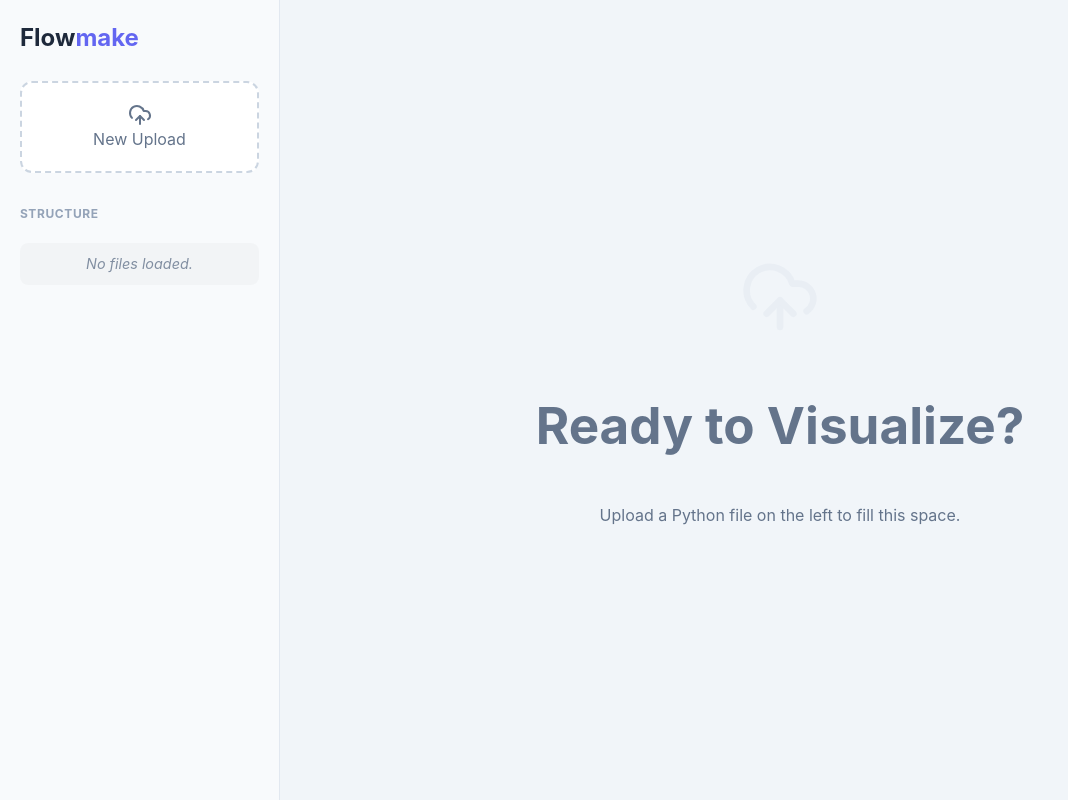
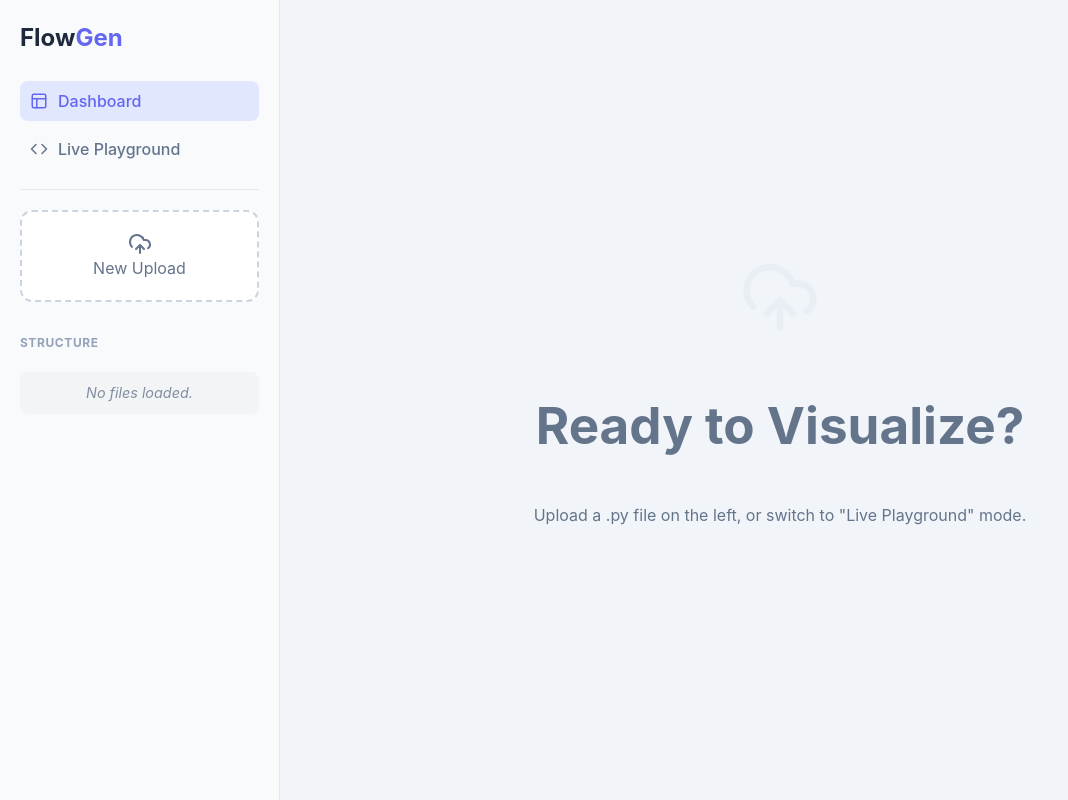
Before and after one commit to weeeol/Flowmake, a React (Vite) app in the folder frontend/: page / in a window 1280 px wide. Shown: the whole page, without its empty margins (0-1068 px from the left). Built offline with nearby package versions, Linux system fonts and the light colour scheme.

Commit message:
feat: implement view mode toggle between dashboard and live playground

```diff
--- a/frontend/src/App.jsx
+++ b/frontend/src/App.jsx
@@ -4,31 +4,37 @@ import axios from 'axios';
 import JSZip from 'jszip';
 import {
   UploadCloud, Loader2, AlertCircle, Download,
-  Folder, FolderOpen, Image as ImageIcon, ChevronRight
+  Folder, FolderOpen, Image as ImageIcon, ChevronRight,
+  Layout, Code
 } from 'lucide-react';
+import Playground from './Playground'; // Ensure this file exists
 import './App.css';
 
 function App() {
-  // State
+  // --- STATE MANAGEMENT ---
+  const [viewMode, setViewMode] = useState('dashboard'); // 'dashboard' | 'playground'
+
+  // Dashboard States
   const [loading, setLoading] = useState(false);
   const [error, setError] = useState(null);
   const [zipBlob, setZipBlob] = useState(null);
-
-  // Data Structure: { "Global": [img1, img2], "AuthClass": [img3] }
   const [folders, setFolders] = useState({});
   const [selectedFolder, setSelectedFolder] = useState(null);
 
-  // Cleanup memory
+  // Cleanup object URLs to prevent memory leaks
   useEffect(() => {
     return () => {
       Object.values(folders).flat().forEach(img => URL.revokeObjectURL(img.src));
     };
   }, [folders]);
 
+  // --- FILE UPLOAD HANDLER ---
   const onDrop = useCallback(async (acceptedFiles) => {
     const file = acceptedFiles[0];
     if (!file) return;
 
+    // Switch to dashboard view if a file is dropped
+    setViewMode('dashboard');
     setLoading(true);
     setError(null);
     setFolders({});
@@ -39,6 +45,7 @@ function App() {
     formData.append('file', file);
 
     try {
+      // Use 127.0.0.1 to avoid localhost DNS lag
       const response = await axios.post('http://127.0.0.1:8000/upload_flowchart_zip', formData, {
         headers: { 'Content-Type': 'multipart/form-data' },
         responseType: 'blob',
@@ -46,7 +53,7 @@ function App() {
 
       setZipBlob(response.data);
 
-      // Process ZIP and Group by Folder
+      // Parse ZIP
       const zip = await JSZip.loadAsync(response.data);
       const newFolders = {};
       const promises = [];
@@ -54,14 +61,14 @@ function App() {
       zip.forEach((relativePath, zipEntry) => {
         if (zipEntry.name.endsWith('.png')) {
           const promise = zipEntry.async('blob').then(blob => {
-            // Determine folder name from path (e.g. "UserManager/login.png")
+            // Path logic: "UserManager/login.png" vs "login.png"
             const parts = zipEntry.name.split('/');
             let folderName = "Global Functions";
             let fileName = zipEntry.name;
 
             if (parts.length > 1) {
-              folderName = parts[0]; // "UserManager"
-              fileName = parts[parts.length - 1]; // "login.png"
+              folderName = parts[0];
+              fileName = parts[parts.length - 1];
             }
 
             if (!newFolders[folderName]) newFolders[folderName] = [];
@@ -78,13 +85,13 @@ function App() {
       await Promise.all(promises);
       setFolders(newFolders);
 
-      // Select the first folder automatically
+      // Select first folder automatically
       const firstKey = Object.keys(newFolders)[0];
       if (firstKey) setSelectedFolder(firstKey);
 
     } catch (err) {
       console.error(err);
-      setError("Failed. Is Backend running?");
+      setError("Failed to process file. Is the Backend running?");
     } finally {
       setLoading(false);
     }
@@ -108,23 +115,39 @@ function App() {
   return (
     <div className="dashboard">
 
-      {/* --- LEFT SIDEBAR (Navigation) --- */}
+      {/* --- SIDEBAR --- */}
       <div className="sidebar">
         <div className="brand">
-          <h2>Flow<span className="accent">make</span></h2>
+          <h2>Flow<span className="accent">Gen</span></h2>
         </div>
 
-        {/* Mini Upload Area */}
+        {/* 1. Navigation Switches */}
+        <div className="nav-buttons">
+          <button
+            className={`nav-btn ${viewMode === 'dashboard' ? 'active' : ''}`}
+            onClick={() => setViewMode('dashboard')}
+          >
+            <Layout size={18} /> Dashboard
+          </button>
+          <button
+            className={`nav-btn ${viewMode === 'playground' ? 'active' : ''}`}
+            onClick={() => setViewMode('playground')}
+          >
+            <Code size={18} /> Live Playground
+          </button>
+        </div>
+
+        {/* 2. Dashboard Specific Controls (Only show if in Dashboard mode) */}
+        {viewMode === 'dashboard' && (
+          <>
             <div {...getRootProps()} className={`mini-dropzone ${isDragActive ? 'active' : ''}`}>
               <input {...getInputProps()} />
               {loading ? <Loader2 className="spin" /> : <UploadCloud />}
               <span>{loading ? "Processing..." : "New Upload"}</span>
             </div>
 
-        {/* Error Message */}
             {error && <div className="error-msg"><AlertCircle size={14}/> {error}</div>}
 
-        {/* Folder List */}
             <div className="folder-list">
               <h3>Structure</h3>
               {Object.keys(folders).length === 0 && <p className="empty-state">No files loaded.</p>}
@@ -143,17 +166,23 @@ function App() {
               ))}
             </div>
 
-        {/* Download Button (Fixed at bottom) */}
             {zipBlob && (
               <button className="download-btn-sidebar" onClick={downloadZip}>
                 <Download size={16} /> Download ZIP
               </button>
             )}
+          </>
+        )}
       </div>
 
-      {/* --- RIGHT CONTENT (Canvas) --- */}
+      {/* --- MAIN CANVAS --- */}
       <div className="main-canvas">
-        {selectedFolder ? (
+        {viewMode === 'playground' ? (
+          // MODE A: Live Playground
+          <Playground />
+        ) : (
+          // MODE B: Dashboard Gallery
+          selectedFolder ? (
             <div className="canvas-content">
               <header className="canvas-header">
                 <h1>{selectedFolder}</h1>
@@ -179,8 +208,9 @@ function App() {
                 <UploadCloud size={80} color="#e2e8f0" />
               </div>
               <h1>Ready to Visualize?</h1>
-            <p>Upload a Python file on the left to fill this space.</p>
+              <p>Upload a .py file on the left, or switch to "Live Playground" mode.</p>
             </div>
+          )
         )}
       </div>
     </div>
```
Lines whose indentation alone changed are shown as unchanged.
